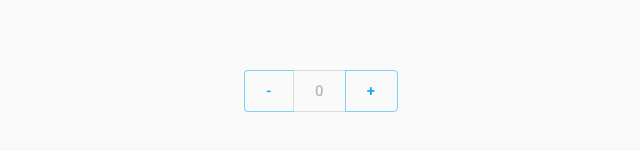
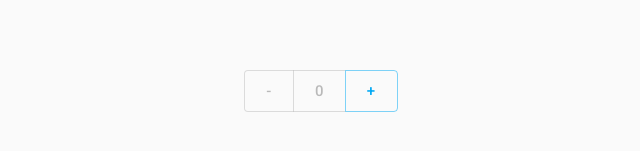
Before and after one commit to zardoy/electron-tray-demo, a React (Create React App) app: page / in a window 1280 px wide. Shown: the part 309-460 px from the top of the page, without its empty margins (319-959 px from the left). Built offline with nearby package versions, Linux system fonts and the light colour scheme.

Commit message:
🐛 Add restriction for negative values

```diff
--- a/src/react/TrayControl.tsx
+++ b/src/react/TrayControl.tsx
@@ -9,16 +9,23 @@ interface ComponentProps {
 
 let TrayControl: React.FC<ComponentProps> = () => {
     const [trayIcons, setTrayIcons] = useState(0);
+    const [minReached, setMinReached] = useState(true);
 
     const changeNumberOfTrayIcons = useCallback((action: "add" | "remove") => {
-        setTrayIcons(
-            icons => icons + (action === "remove" ? -1 : 1)
-        );
+        setTrayIcons(iconsInTray => {
+            iconsInTray += (action === "remove" ? -1 : 1);
+            // disable "-" button if no icons in tray anymore
+            setMinReached(iconsInTray <= 0);
+            // return updated value
+            return iconsInTray;
+        });
         ipcRenderer.send(action === "remove" ? "remove-tray-icon" : "add-tray-icon", {});
     }, []);
 
     return <ButtonGroup color="primary" size="large">
         <Button
+            // if disabled is true onClick won't fire
+            disabled={minReached}
             onClick={() => changeNumberOfTrayIcons("remove")}
         >-</Button>
         <Button
```
